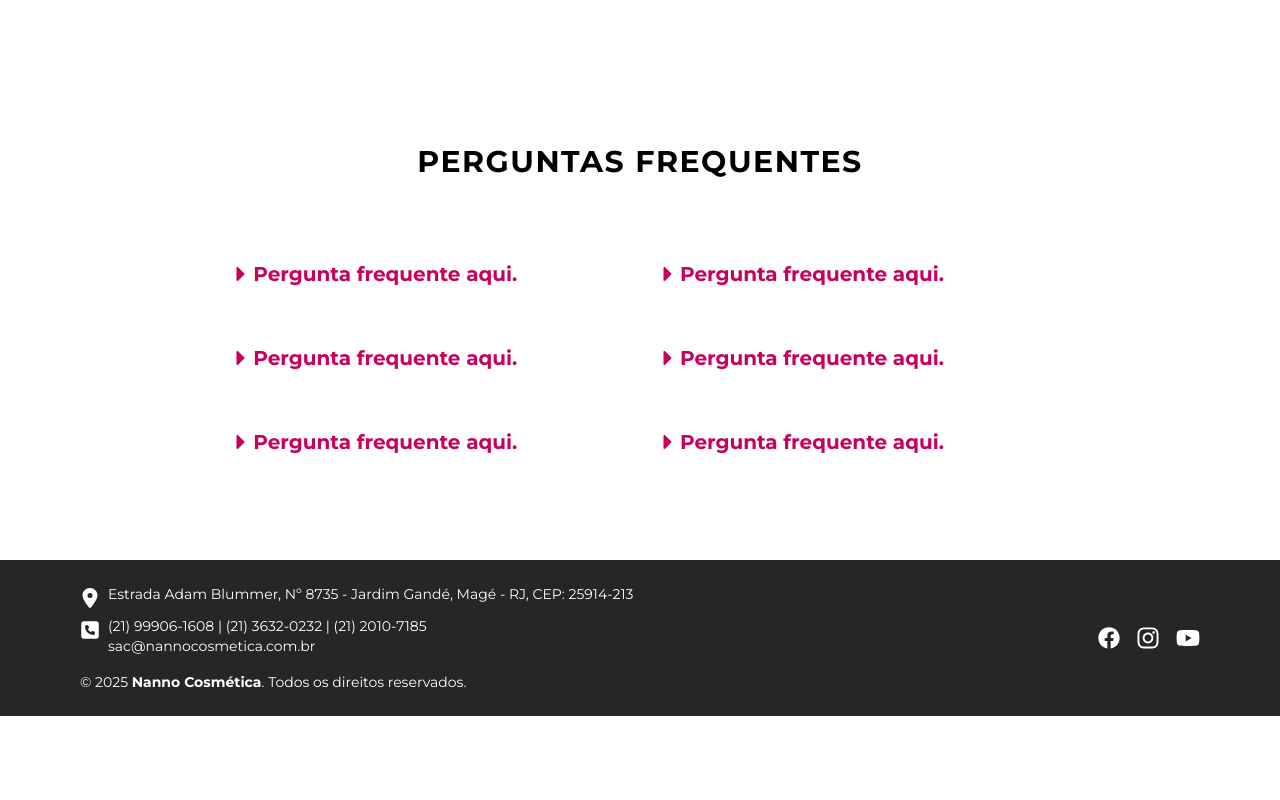
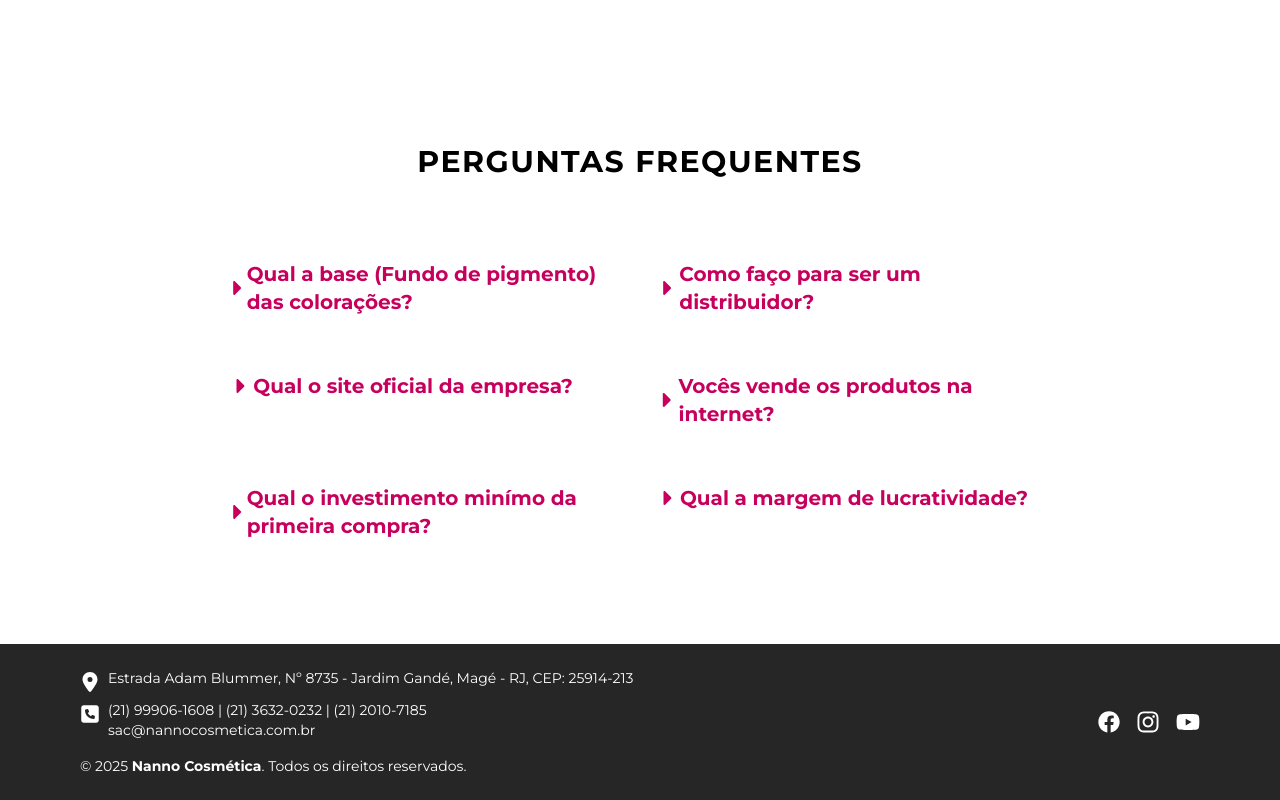
Before and after one commit to nannocosmetica/vendas, a React (Vite) app: page / in a window 1280 px wide. Shown: the part 3040-3840 px from the top of the page. Before the commit the page ends 3756 px from the top, so only its background shows below. Built offline with nearby package versions, Linux system fonts and the light colour scheme.

Commit message:
faq items

```diff
--- a/src/components/Faq.tsx
+++ b/src/components/Faq.tsx
@@ -5,12 +5,12 @@ export const FaqSection = () => {
     <section className="flex flex-col justify-center w-full mb-24" id="faq">
       <h2 className="text-center my-20">Perguntas Frequentes</h2>
       <div className="grid grid-cols-1 md:grid-cols-2 w-full lg:w-8/12 md:gap-x-8 gap-y-12 mx-auto px-4">
-        <FaqItem title="Pergunta frequente aqui.">Lorem ipsum dolor sit amet, consectetur adipiscing elit, sed do eiusmod tempor incididunt ut labore et dolore magna aliqua. Ut enim ad minim veniam, quis nostrud exercitation ullamco laboris nisi ut aliquip ex ea commodo consequat. Duis aute irure dolor in reprehenderit in voluptate velit esse cillum dolore eu fugiat nulla pariatur. Excepteur sint occaecat cupidatat non proident, sunt in culpa qui officia deserunt mollit anim id est laborum.</FaqItem>
-        <FaqItem title="Pergunta frequente aqui.">Lorem ipsum dolor sit amet, consectetur adipiscing elit, sed do eiusmod tempor incididunt ut labore et dolore magna aliqua. Ut enim ad minim veniam, quis nostrud exercitation ullamco laboris nisi ut aliquip ex ea commodo consequat. Duis aute irure dolor in reprehenderit in voluptate velit esse cillum dolore eu fugiat nulla pariatur. Excepteur sint occaecat cupidatat non proident, sunt in culpa qui officia deserunt mollit anim id est laborum.</FaqItem>
-        <FaqItem title="Pergunta frequente aqui.">Lorem ipsum dolor sit amet, consectetur adipiscing elit, sed do eiusmod tempor incididunt ut labore et dolore magna aliqua. Ut enim ad minim veniam, quis nostrud exercitation ullamco laboris nisi ut aliquip ex ea commodo consequat. Duis aute irure dolor in reprehenderit in voluptate velit esse cillum dolore eu fugiat nulla pariatur. Excepteur sint occaecat cupidatat non proident, sunt in culpa qui officia deserunt mollit anim id est laborum.</FaqItem>
-        <FaqItem title="Pergunta frequente aqui.">Lorem ipsum dolor sit amet, consectetur adipiscing elit, sed do eiusmod tempor incididunt ut labore et dolore magna aliqua. Ut enim ad minim veniam, quis nostrud exercitation ullamco laboris nisi ut aliquip ex ea commodo consequat. Duis aute irure dolor in reprehenderit in voluptate velit esse cillum dolore eu fugiat nulla pariatur. Excepteur sint occaecat cupidatat non proident, sunt in culpa qui officia deserunt mollit anim id est laborum.</FaqItem>
-        <FaqItem title="Pergunta frequente aqui.">Lorem ipsum dolor sit amet, consectetur adipiscing elit, sed do eiusmod tempor incididunt ut labore et dolore magna aliqua. Ut enim ad minim veniam, quis nostrud exercitation ullamco laboris nisi ut aliquip ex ea commodo consequat. Duis aute irure dolor in reprehenderit in voluptate velit esse cillum dolore eu fugiat nulla pariatur. Excepteur sint occaecat cupidatat non proident, sunt in culpa qui officia deserunt mollit anim id est laborum.</FaqItem>
-        <FaqItem title="Pergunta frequente aqui.">Lorem ipsum dolor sit amet, consectetur adipiscing elit, sed do eiusmod tempor incididunt ut labore et dolore magna aliqua. Ut enim ad minim veniam, quis nostrud exercitation ullamco laboris nisi ut aliquip ex ea commodo consequat. Duis aute irure dolor in reprehenderit in voluptate velit esse cillum dolore eu fugiat nulla pariatur. Excepteur sint occaecat cupidatat non proident, sunt in culpa qui officia deserunt mollit anim id est laborum.</FaqItem>
+        <FaqItem title="Qual a base (Fundo de pigmento) das colorações?">Todas as coloração tem como base (fundo) AZUL/VIOLETA.</FaqItem>
+        <FaqItem title="Como faço para ser um distribuidor?">É muito fácil, basta preencher o formulário nessa pagina que nossos consultores vaõ entrar em contato com você!</FaqItem>
+        <FaqItem title="Qual o site oficial da empresa?"><a href="https://nannocosmetica.com.br" target="_blank" rel="noopener noreferrer">www.nannocosmetica.com.br</a></FaqItem>
+        <FaqItem title="Vocês vende os produtos na internet?">Não! Nossos produtos são exclusivos para salões de beleza e uso profissional. Por isso não vendemos nossos produtos em sites, marketplaces, perfumarias e afins.</FaqItem>
+        <FaqItem title="Qual o investimento minímo da primeira compra?">O investimento inicial para a distribuição é de <b>R$3.000,00</b></FaqItem>
+        <FaqItem title="Qual a margem de lucratividade?">A margem de lucratividade da distribuição dos produtos varia de 100% a 120%.</FaqItem>
       </div>
     </section>
   );
```
